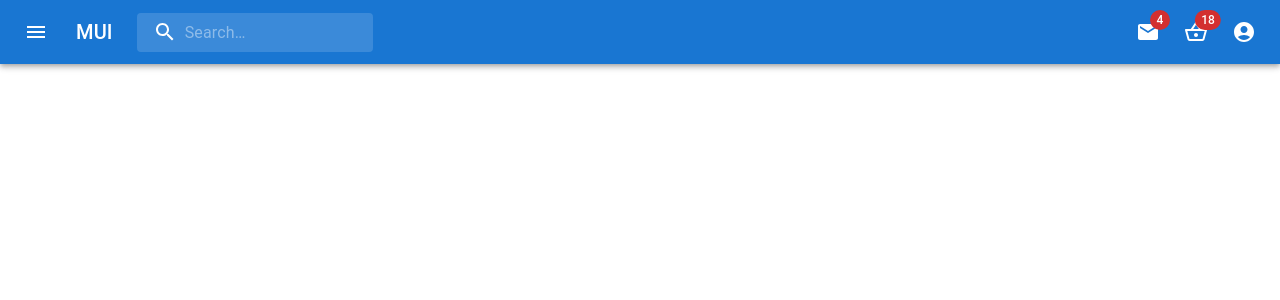
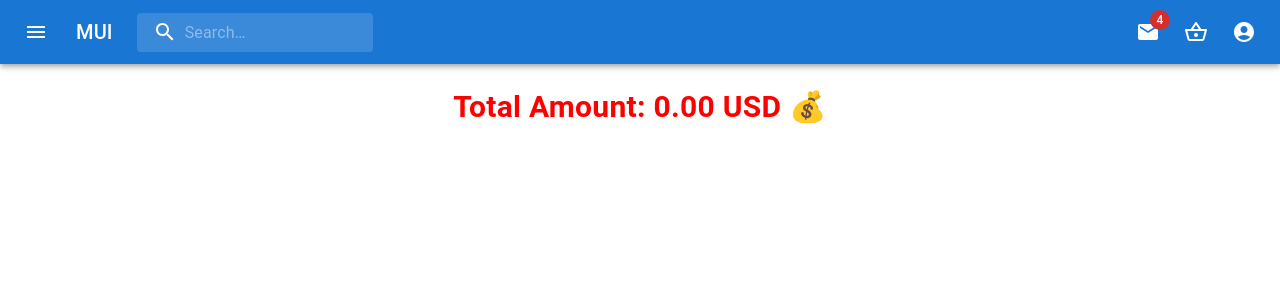
Before and after one commit to azadhuseynzade/basket-redux-toolkit, a React (Create React App) app: page /basket in a window 1280 px wide. Shown: the top 300 px of the page. Built offline with nearby package versions, Linux system fonts and the light colour scheme.

Commit message:
added add and remove functionality

```diff
--- a/package.json
+++ b/package.json
@@ -18,6 +18,7 @@
     "react-router": "^6.4.3",
     "react-router-dom": "^6.4.3",
     "react-scripts": "5.0.1",
+    "react-toastify": "^9.1.1",
     "styled-components": "^5.3.6",
     "web-vitals": "^2.1.4"
   },
--- a/src/components/Basket.js
+++ b/src/components/Basket.js
@@ -1,75 +1,92 @@
 import React from "react";
 import { Box, Typography, Button } from "@mui/material";
-import { useSelector } from "react-redux";
+import { useSelector, useDispatch } from "react-redux";
+import { removeFromCart } from "../features/cartSlice";
 
 const Basket = () => {
   const { cart } = useSelector((item) => item.user);
-  console.log(cart);
+  const dispatch = useDispatch();
+
+  const total = cart.reduce((acc, item) => acc + item.price, 0).toFixed(2);
 
   return (
+    <>
+      <Typography
+        sx={{
+          textAlign: "center",
+          fontSize: "30px",
+          fontWeight: "bold",
+          color: "red",
+          paddingTop: "20px",
+        }}
+      >
+        Total Amount: {total} USD 💰
+      </Typography>
+
       <Box
         sx={{
           display: "flex",
-        width: "100%",
-        height: "100vh",
-        justifyContent: "center",
-        alignItems: "center",
+          justifyContent: "space-around",
+          flexWrap: "wrap",
         }}
       >
-      {/* <Box sx={{ display: "flex", flexDirection: { xs: "column", md: "row" } }}>
-        <Box>
+        {cart.map((item) => {
+          return (
             <Box
-            sx={{ display: "flex", flexDirection: { xs: "column", md: "row" } }}
+              key={item.id}
+              sx={{
+                maxWidth: "300px",
+                borderRadius: "5px",
+                boxShadow: "rgba(100, 100, 111, 0.2) 0px 7px 29px 0px;",
+                padding: "10px ",
+                marginTop: "30px",
+              }}
             >
-            <Box>
-              {" "}
+              <Box sx={{ display: "flex", justifyContent: "center" }}>
                 <img
-                src={
-                  "https://kontakt.az/wp-content/uploads/2022/07/4__22_2_png.webp"
-                }
-                alt="addedProduct"
-                width={250}
-                height={250}
+                  src={`${item.image}`}
+                  alt="product"
+                  width={100}
+                  height={100}
                 />
               </Box>
-            <Box>
+
               <Typography
                 variant="h6"
                 sx={{
-                  textAlign: { xs: "center", md: "left" },
-                  fontSize: "25px",
+                  textAlign: "center",
+                  fontSize: "16px",
                   color: "black",
-                  fontWeight: "600",
+                  fontWeight: "500",
                 }}
               >
-                Iphone
+                {item?.title}
               </Typography>
               <Typography
                 variant="subtitle1"
                 sx={{
-                  textAlign: { xs: "center", md: "left" },
+                  textAlign: "center",
                   fontSize: "22px",
-                  color: "black",
-                  fontWeight: "400",
+                  color: "red",
+                  fontWeight: "600",
                 }}
               >
-                Count: 1
+                {item?.price} USD
               </Typography>
               <Typography
                 variant="subtitle1"
                 sx={{
-                  textAlign: { xs: "center", md: "left" },
-                  fontSize: "15px",
-                  color: "red",
-                  fontWeight: "600",
+                  textAlign: "center",
+                  fontSize: "16px",
+                  color: "gray",
                 }}
               >
-                Price: 1200 USD
+                {item?.description.substring(0, 100)}...
               </Typography>
               <Box
                 sx={{
                   display: "flex",
-                  justifyContent: { xs: "center", md: "left" },
+                  justifyContent: "space-around",
                   marginTop: "10px",
                 }}
               >
@@ -94,36 +111,18 @@ const Basket = () => {
                 >
                   -
                 </Button>
-              </Box>
-              <Box
-                sx={{
-                  display: "flex",
-                  justifyContent: { xs: "center", md: "left" },
-                  marginTop: "20px",
-                }}
+                <Button
+                  variant="outlined"
+                  onClick={() => dispatch(removeFromCart(item))}
                 >
-                <Button variant="contained">Remove </Button>
+                  Remove
+                </Button>
               </Box>
             </Box>
-          </Box>
-        </Box>
-        <Box sx={{ marginTop: { xs: "15px", md: "0px" } }}>
-          <Typography
-            sx={{
-              fontSize: "30px",
-              marginTop: "5px",
-              fontWeight: "bold",
-              color: "red",
-            }}
-          >
-            Total:3500 USD 💰
-          </Typography>
-        </Box>
-      </Box> */}
-      {cart?.map((item) => {
-        return <h1 key={item.id}>{item?.title}</h1>;
+          );
         })}
       </Box>
+    </>
   );
 };
 
--- a/src/components/Navbar.js
+++ b/src/components/Navbar.js
@@ -82,7 +82,7 @@ export default function Navbar() {
   const handleMobileMenuOpen = (event) => {
     setMobileMoreAnchorEl(event.currentTarget);
   };
-  // const cartCount = useSelector((state) => state.cart.cart.length);
+  const cartCount = useSelector((state) => state.user.cart.length);
 
   const menuId = "primary-search-account-menu";
   const renderMenu = (
@@ -141,7 +141,7 @@ export default function Navbar() {
           aria-label="show 17 new notifications"
           color="inherit"
         >
-          <Badge badgeContent={1} color="error">
+          <Badge badgeContent={cartCount} color="error">
             <ShoppingBasketOutlinedIcon />
           </Badge>
         </IconButton>
@@ -216,7 +216,7 @@ export default function Navbar() {
                 aria-label="show 17 new notifications"
                 color="inherit"
               >
-                <Badge badgeContent={18} color="error">
+                <Badge badgeContent={cartCount} color="error">
                   <ShoppingBasketOutlinedIcon />
                 </Badge>
               </IconButton>
--- a/src/components/Products.js
+++ b/src/components/Products.js
@@ -2,10 +2,14 @@ import React, { useState, useEffect } from "react";
 import { Box, Typography, Button } from "@mui/material";
 import { Link } from "react-router-dom";
 import { addToCart } from "../features/cartSlice";
-import { useDispatch, useSelector } from "react-redux";
+import { useDispatch } from "react-redux";
+import { ToastContainer, toast } from "react-toastify";
+import "react-toastify/dist/ReactToastify.css";
 const Products = () => {
   const [products, setProducts] = useState([]);
   const dispatch = useDispatch();
+  const notify = () => toast("Added Successfully");
+
   useEffect(() => {
     fetch("https://fakestoreapi.com/products")
       .then((res) => res.json())
@@ -13,9 +17,6 @@ const Products = () => {
   }, []);
   console.log(products);
 
-  const handleAddToCart = (product) => {
-    dispatch(addToCart(product));
-  };
   return (
     <Box
       sx={{
@@ -86,9 +87,16 @@ const Products = () => {
                   }}
                 >
                   {product?.price} USD{" "}
-                  <Button onClick={() => dispatch(handleAddToCart(product))}>
-                    Add To Cart
-                  </Button>
+                  <Link
+                    to="/"
+                    style={{ textDecoration: "none" }}
+                    onClick={notify}
+                  >
+                    <Button onClick={() => dispatch(addToCart(product))}>
+                      Add To Cart
+                    </Button>
+                    <ToastContainer position="bottom-left" />
+                  </Link>
                 </Typography>
               </Box>
             </Box>
--- a/src/features/cartSlice.js
+++ b/src/features/cartSlice.js
@@ -9,10 +9,16 @@ const cartSlice = createSlice({
   initialState,
   reducers: {
     addToCart(state, action) {
-      console.log(action.payload, "action.payload");
       state.cart.push(action.payload);
+    },
+    removeFromCart(state, action) {
+      const deleted = state.cart.filter(
+        (cartItem) => cartItem.id !== action.payload.id
+      );
+
+      state.cart = deleted;
     },
   },
 });
-export const { addToCart } = cartSlice.actions;
+export const { addToCart, removeFromCart } = cartSlice.actions;
 export default cartSlice.reducer;
```
Also changed, not shown: 1 other file (tests, documents, lock files or other folders). Lines whose indentation alone changed are shown as unchanged.
